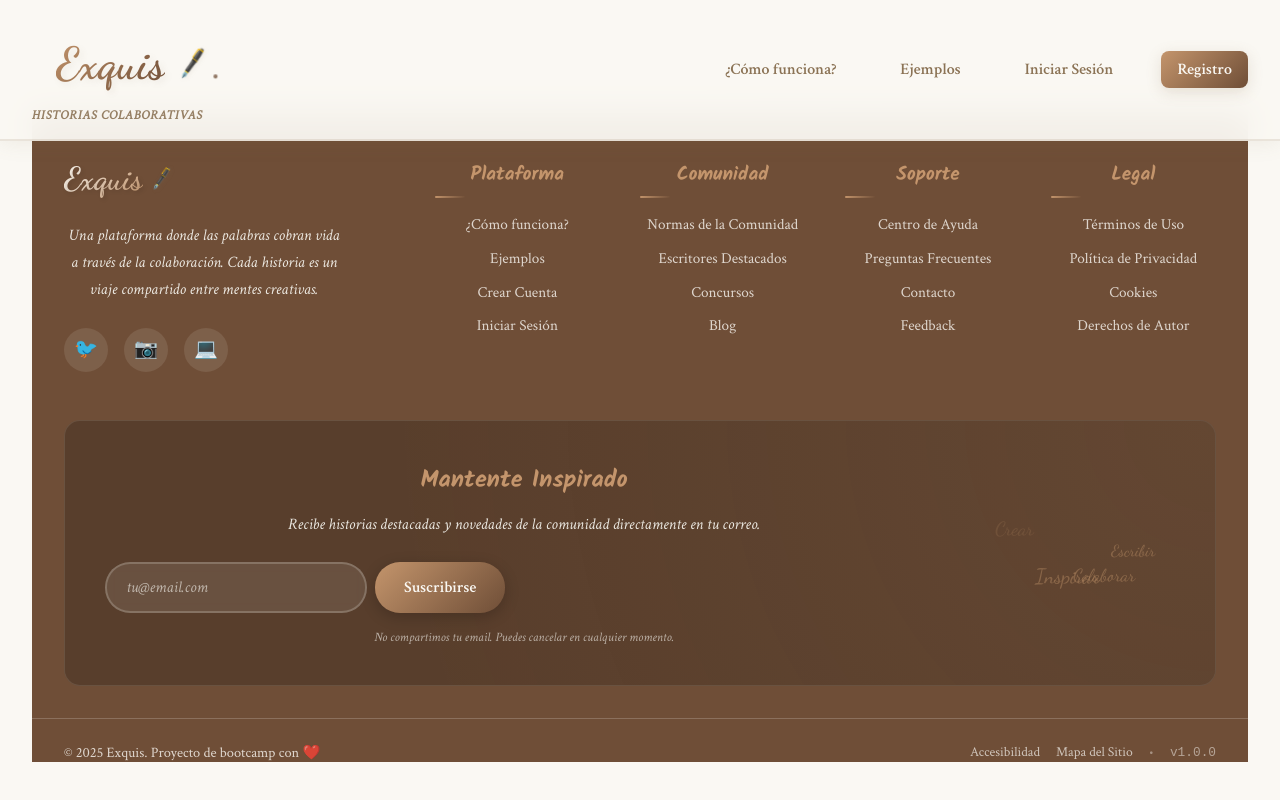
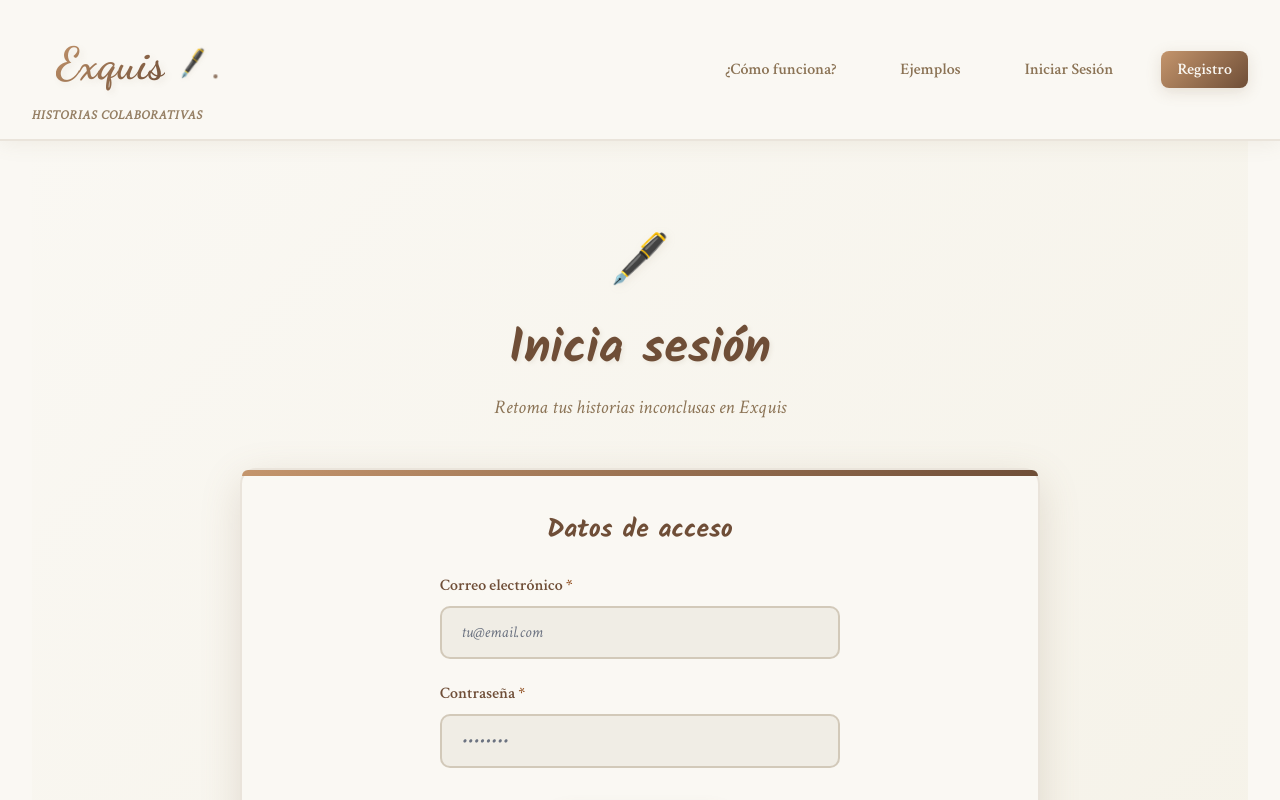
Before and after one commit to LinCarbajales/project-exquis-literary-app-front, a React (Vite) app: page /login in a window 1280 px wide. Built offline with nearby package versions, Linux system fonts and the light colour scheme.

Commit message:
EXQUIS 10 (feat): Mejoras de diseño en login y register

```diff
--- a/src/pages/Register/Register.css
+++ b/src/pages/Register/Register.css
@@ -100,8 +100,8 @@
 /* Secciones */
 .register-section {
   margin-bottom: 2.5rem;
-  padding-left: 1.5rem;
-  border-left: 4px solid var(--autumn-gold);
+  padding-left: 0;
+  border-left: none;
 }
 
 .register-section-title {
@@ -133,6 +133,7 @@
 .register-field {
   display: flex;
   flex-direction: column;
+  align-items: flex-start;
 }
 
 /* Labels */
@@ -142,6 +143,10 @@
   margin-bottom: 0.6rem;
   font-size: 1rem;
   display: block;
+  margin-left: 0;
+  padding-left: 0;
+  text-align: left;
+  width: 100%;
 }
 
 .required {
@@ -467,3 +472,15 @@
   color: var(--autumn-gold);
   transition: color 0.3s ease;
 }
+
+/* Centrar los campos del login */
+.login-centered {
+  display: flex;
+  flex-direction: column;
+  align-items: center;
+}
+
+.login-centered .register-field {
+  width: 80%;
+  max-width: 400px;
+}
--- /dev/null
+++ b/src/pages/login/Login.jsx
@@ -0,0 +1,137 @@
+import React, { useState } from 'react';
+import { useForm } from 'react-hook-form';
+import { useNavigate, Link } from 'react-router-dom';
+import '../register/Register'; // Reutiliza los estilos del registro
+import authService from '../../services/auth/AuthService';
+
+const Login = () => {
+  const { register, handleSubmit, formState: { errors } } = useForm();
+  const [isLoading, setIsLoading] = useState(false);
+  const [submitError, setSubmitError] = useState('');
+  const navigate = useNavigate();
+
+  const onSubmit = async (data) => {
+    setIsLoading(true);
+    setSubmitError('');
+
+    try {
+      const user = await authService.loginUser(data);
+      if (user) {
+        alert(`¡Bienvenido, ${user.username || 'usuario'}!`);
+        navigate('/'); // redirige al home o al dashboard
+      }
+    } catch (error) {
+      console.error('❌ Error en login:', error);
+      setSubmitError(error.message || 'Credenciales incorrectas');
+    } finally {
+      setIsLoading(false);
+    }
+  };
+
+  return (
+    <div className="register-page">
+      <div className="register-container">
+        {/* Cabecera decorativa */}
+        <div className="register-header">
+          <div className="register-decoration">
+            <span className="quill-icon">🖋️</span>
+          </div>
+          <h1 className="register-title">Inicia sesión</h1>
+          <p className="register-subtitle">
+            Retoma tus historias inconclusas en Exquis
+          </p>
+        </div>
+
+        {/* Formulario */}
+        <form className="register-form" onSubmit={handleSubmit(onSubmit)}>
+          {/* Error general */}
+          {submitError && (
+            <div className="register-error-general">
+              <span className="error-icon">⚠️</span>
+              {submitError}
+            </div>
+          )}
+
+          {/* Datos de inicio de sesión */}
+          <section className="register-section">
+            <h2 className="register-section-title">Datos de acceso</h2>
+
+            <div className="register-row login-centered">
+              <div className="register-field">
+                <label className="register-label">
+                  Correo electrónico <span className="required">*</span>
+                </label>
+                <input
+                  type="email"
+                  disabled={isLoading}
+                  placeholder="tu@email.com"
+                  {...register('email', {
+                    required: 'El email es obligatorio',
+                    pattern: {
+                      value: /^[A-Z0-9._%+-]+@[A-Z0-9.-]+\.[A-Z]{2,}$/i,
+                      message: 'Email no válido'
+                    }
+                  })}
+                  className={`register-input ${errors.email ? 'register-input-error' : ''}`}
+                />
+                {errors.email && <p className="register-error">{errors.email.message}</p>}
+              </div>
+            </div>
+
+            <div className="register-row login-centered">
+              <div className="register-field">
+                <label className="register-label">
+                  Contraseña <span className="required">*</span>
+                </label>
+                <input
+                  type="password"
+                  disabled={isLoading}
+                  placeholder="••••••••"
+                  {...register('password', {
+                    required: 'La contraseña es obligatoria',
+                    minLength: { value: 8, message: 'Mínimo 8 caracteres' }
+                  })}
+                  className={`register-input ${errors.password ? 'register-input-error' : ''}`}
+                />
+                {errors.password && <p className="register-error">{errors.password.message}</p>}
+              </div>
+            </div>
+          </section>
+
+          {/* Botón de envío */}
+          <div className="register-actions">
+            <button
+              type="submit"
+              disabled={isLoading}
+              className={`register-button ${isLoading ? 'register-button-loading' : ''}`}
+            >
+              {isLoading ? (
+                <>
+                  <span className="loading-spinner"></span>
+                  Iniciando sesión...
+                </>
+              ) : (
+                <>
+                  <span className="button-icon">✨</span>
+                  Entrar
+                </>
+              )}
+            </button>
+          </div>
+
+          {/* Link a registro */}
+          <div className="register-footer">
+            <p>
+              ¿Aún no tienes cuenta?{' '}
+              <Link to="/register" className="register-link-primary">
+                Regístrate aquí
+              </Link>
+            </p>
+          </div>
+        </form>
+      </div>
+    </div>
+  );
+};
+
+export default Login;
--- /dev/null
+++ b/src/repositories/auth/AuthRepository.jsx
@@ -0,0 +1,67 @@
+class AuthRepository {
+    constructor() {
+    this.baseUrl = import.meta.env.VITE_API_BASE_URL;
+  }
+
+  async login(credentials) {
+
+    const response = await fetch(`${this.baseUrl}/login`, {
+      method: 'GET',
+      headers: {
+        'Authorization': credentials.authToken,
+        'Accept': 'application/json',
+      },
+      credentials: 'include',
+    });
+
+    if (!response.ok) {
+      throw new Error(`Error al iniciar sesión (${response.status})`);
+    }
+
+    const userResponse = await fetch(`${this.baseUrl}/users/me`, {
+      method: 'GET',
+      credentials: 'include',
+      headers: {
+        'Accept': 'application/json',
+      }
+    });
+
+    if (!userResponse.ok) {
+      throw new Error(`Error al obtener usuario (${userResponse.status})`);
+    }
+
+    const user = await userResponse.json();
+
+    localStorage.setItem('userId', user.id_user);
+
+
+    return user;
+  }
+
+async logout() {
+  const response = await fetch(`${this.baseUrl}/logout`, {
+    method: 'POST',
+    headers: {
+      'Content-Type': 'application/json',
+    },
+    credentials: 'include',
+  });
+
+  if (!response.ok) {
+    throw new Error('Error al cerrar sesión');
+  }
+
+
+  localStorage.removeItem('userId');
+
+
+  const contentType = response.headers.get("content-type");
+  if (contentType && contentType.indexOf("application/json") !== -1) {
+    return await response.json();
+  } else {
+    return;
+  }
+}
+}
+
+export default AuthRepository;
--- a/src/routes/Routes.jsx
+++ b/src/routes/Routes.jsx
@@ -2,13 +2,15 @@ import React from "react";
 import {Routes, Route} from 'react-router-dom';
 import Home from "../pages/home/Home";
 import StoryParticipate from "../pages/StoryParticipate/StoryParticipate";
-import Register from "../pages/Register/Register";
+import Register from "../pages/register/Register";
+import Login from "../pages/login/Login";
 
 export default function AppRoutes () {
     return (
         <Routes>
           <Route path="/" element={<Home />} />
           <Route path="/register" element={<Register />} />
+          <Route path="/login" element={<Login />} />
           <Route path="/participate" element={<StoryParticipate />} />
           </Routes>
     )
--- /dev/null
+++ b/src/services/auth/AuthService.jsx
@@ -0,0 +1,76 @@
+import AuthRepository from '../../repositories/auth/AuthRepository';
+
+class AuthService {
+  constructor() {
+    this.authRepository = new AuthRepository();
+    this.baseUrl = import.meta.env.VITE_API_BASE_URL;
+  }
+
+
+  async loginUser(formData) {
+    try {
+      if (!formData.email?.trim()) throw new Error('El email es obligatorio');
+      if (!formData.password?.trim()) throw new Error('La contraseña es obligatoria');
+
+
+      const credentials = `${formData.email}:${formData.password}`;
+      const authToken = `Basic ${btoa(credentials)}`;
+
+
+      await this.authRepository.login({ authToken });
+
+
+      const user = await this.getCurrentUser();
+
+      if (user) {
+        localStorage.setItem('userId', user.id_user);
+      }
+
+      console.log('✅ Login con éxito:', user);
+      return user;
+    } catch (error) {
+      console.error('❌ Error en AuthService.loginUser:', error);
+      throw error;
+    }
+  }
+
+  // 🔹 Cerrar sesión
+  async logoutUser() {
+    try {
+      await this.authRepository.logout();
+      localStorage.removeItem('userId');
+      console.log('✅ Logout con éxito');
+      return true;
+    } catch (error) {
+      console.error('❌ Error en AuthService.logoutUser:', error);
+      throw error;
+    }
+  }
+
+
+  async getCurrentUser() {
+    try {
+      const response = await fetch(`${this.baseUrl}/users/me`, {
+        method: 'GET',
+        credentials: 'include',
+        headers: {
+          'Accept': 'application/json',
+        },
+      });
+
+      if (!response.ok) {
+        console.warn('⚠️ No se pudo obtener el usuario actual (sesión expirada)');
+        return null;
+      }
+
+      const user = await response.json();
+      return user;
+    } catch (error) {
+      console.error('❌ Error en AuthService.getCurrentUser:', error);
+      return null;
+    }
+  }
+}
+
+const authService = new AuthService();
+export default authService;
```
